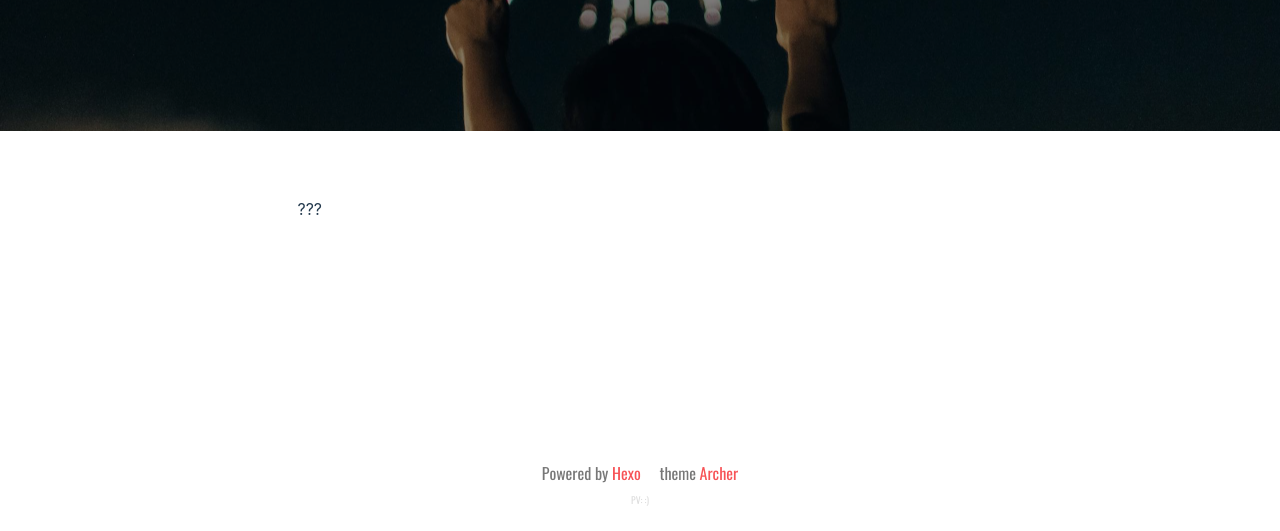
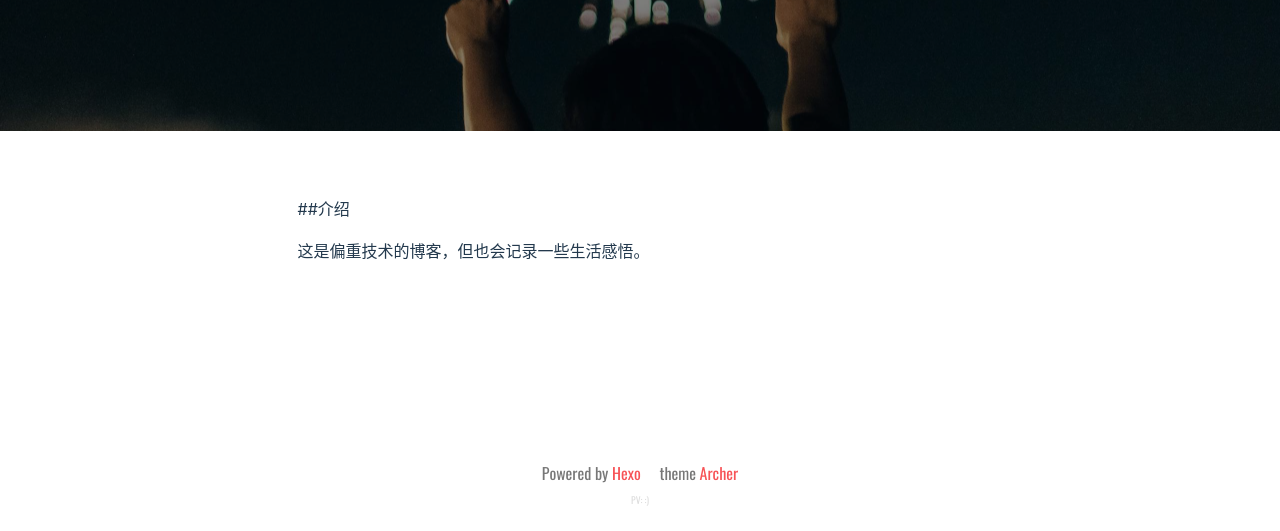
Before and after one commit to XYTK0x0/XYTK0x0.github.io, a plain HTML site: page about/index.html in a window 1280 px wide. Shown: the part 269-800 px from the top of the page. Drawn offline with nearby package versions, Linux system fonts and the light colour scheme; some packages are replaced by stand-ins of ours; a script that the page names is missing; a web font is replaced by a local one.

Commit message:
Site updated: 2019-10-06 09:47:37

```diff
--- a/about/index.html
+++ b/about/index.html
@@ -349,7 +349,8 @@ height:50vh;
             <!-- 不可以删除，否则会调用post的layout  -->
 <main class="main about-page">
     <article class="article-entry">
-        <p>???</p>
+        <p>##介绍</p>
+<p>这是偏重技术的博客，但也会记录一些生活感悟。</p>
 
     </article>
 </main>
```
